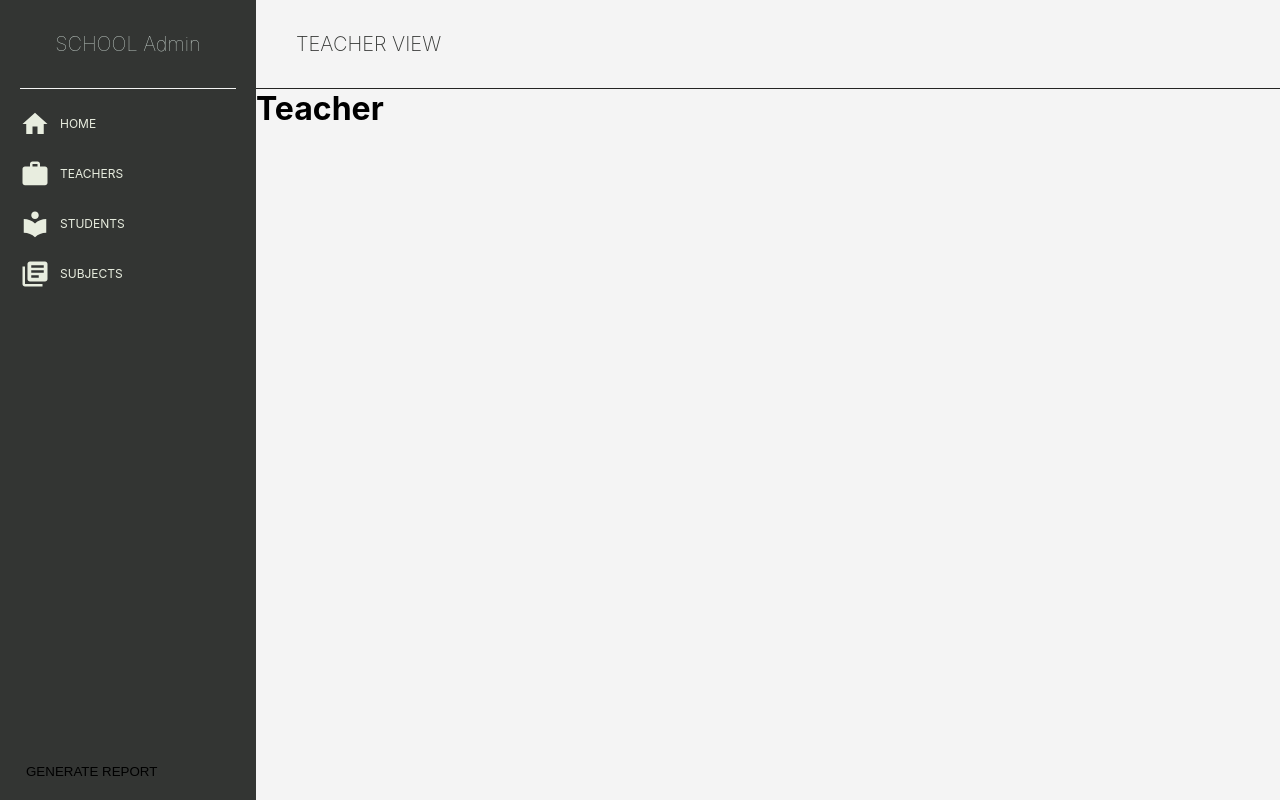
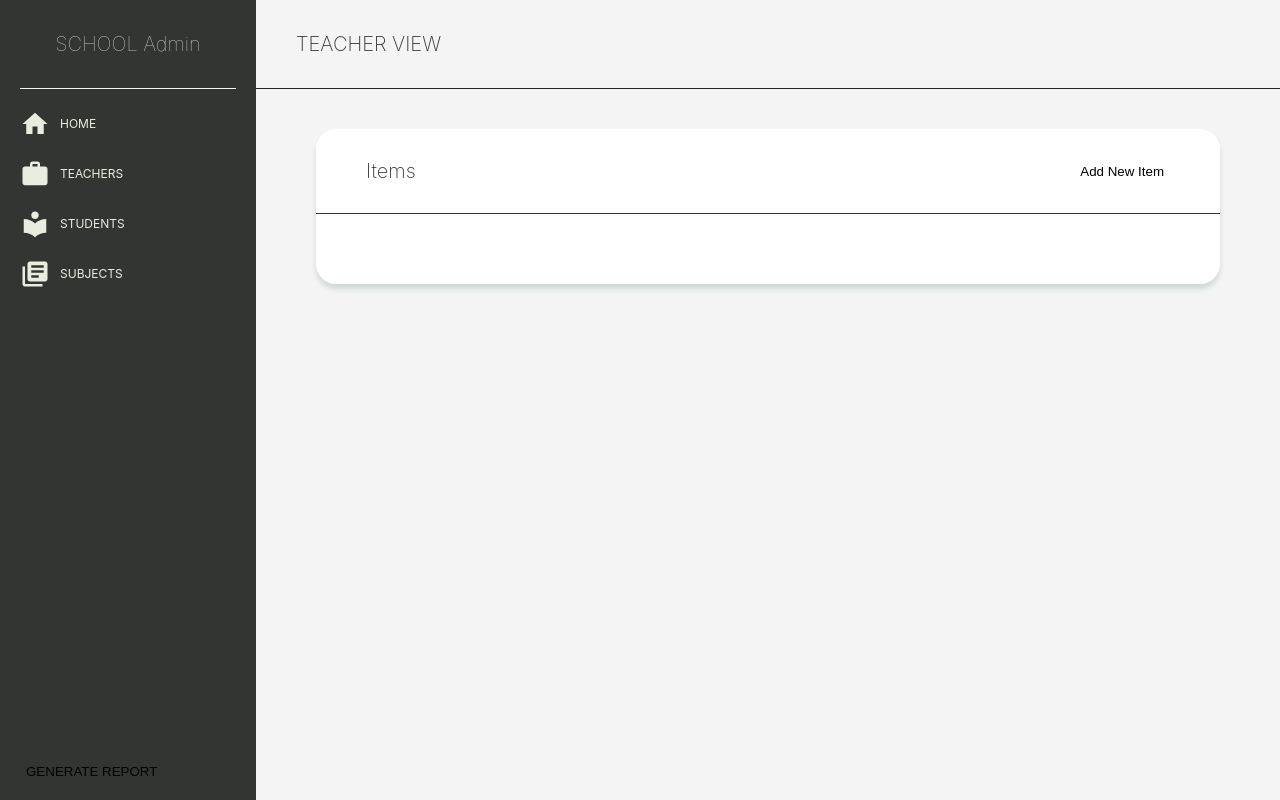
Before and after one commit to Danntastico/school-admin, a React (Create React App) app: page /teachers in a window 1280 px wide. Built offline with nearby package versions, Linux system fonts and the light colour scheme.

Commit message:
Inserted Table Component

```diff
--- a/src/pages/Teacher.js
+++ b/src/pages/Teacher.js
@@ -1,11 +1,14 @@
 import React from 'react';
 import { Headbar } from '../components/Headbar';
+import { Table } from '../components/Table';
 
 export const Teachers = () => {
   return (
-    <div>
+    <>
       <Headbar title='Teacher View' />
-      <h1>Teacher</h1>
-    </div>
+      <div className='pageContent'>
+        <Table></Table>
+      </div>
+    </>
   );
 };
```
